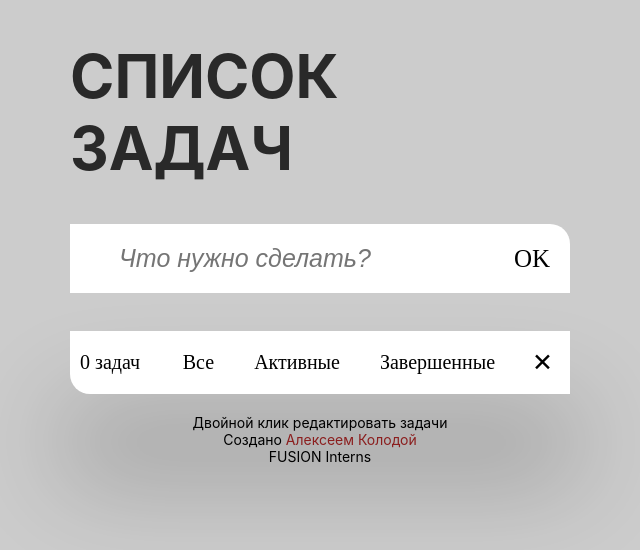
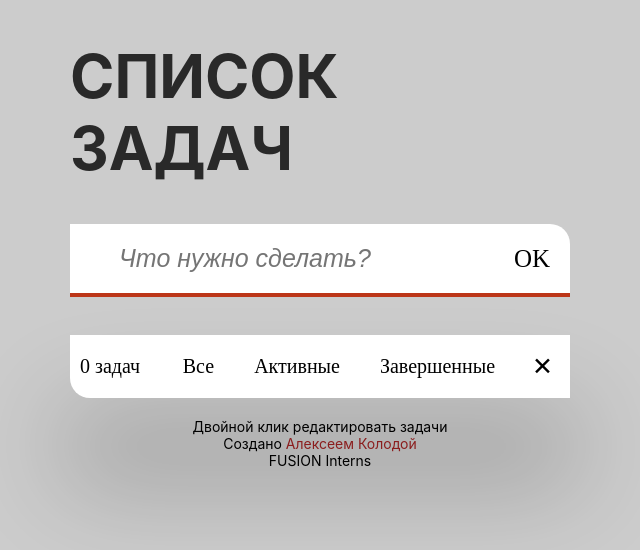
Before and after one commit to AlexKoloda/TODO-List, a React (Create React App) app in the folder my-app/: page / in a window 1280 px wide. Shown: the top 550 px of the page, without its empty margins (320-960 px from the left). Built offline with nearby package versions, Linux system fonts and the light colour scheme.

Commit message:
Add div wrapper

```diff
--- a/my-app/src/components/InputTodo/InputTodo.tsx
+++ b/my-app/src/components/InputTodo/InputTodo.tsx
@@ -11,13 +11,14 @@ const Input: React.FC = () => {
   };
 
   return (
-    <>
+    <div className={styles.form__todo}>
+
       <Form
         onAddTodo={addTodo}
         inputClassName={styles.form__input}
         buttonClassName={styles.form__submit}
-      />
-    </>
+        />
+        </div>
   );
 };
 
```
